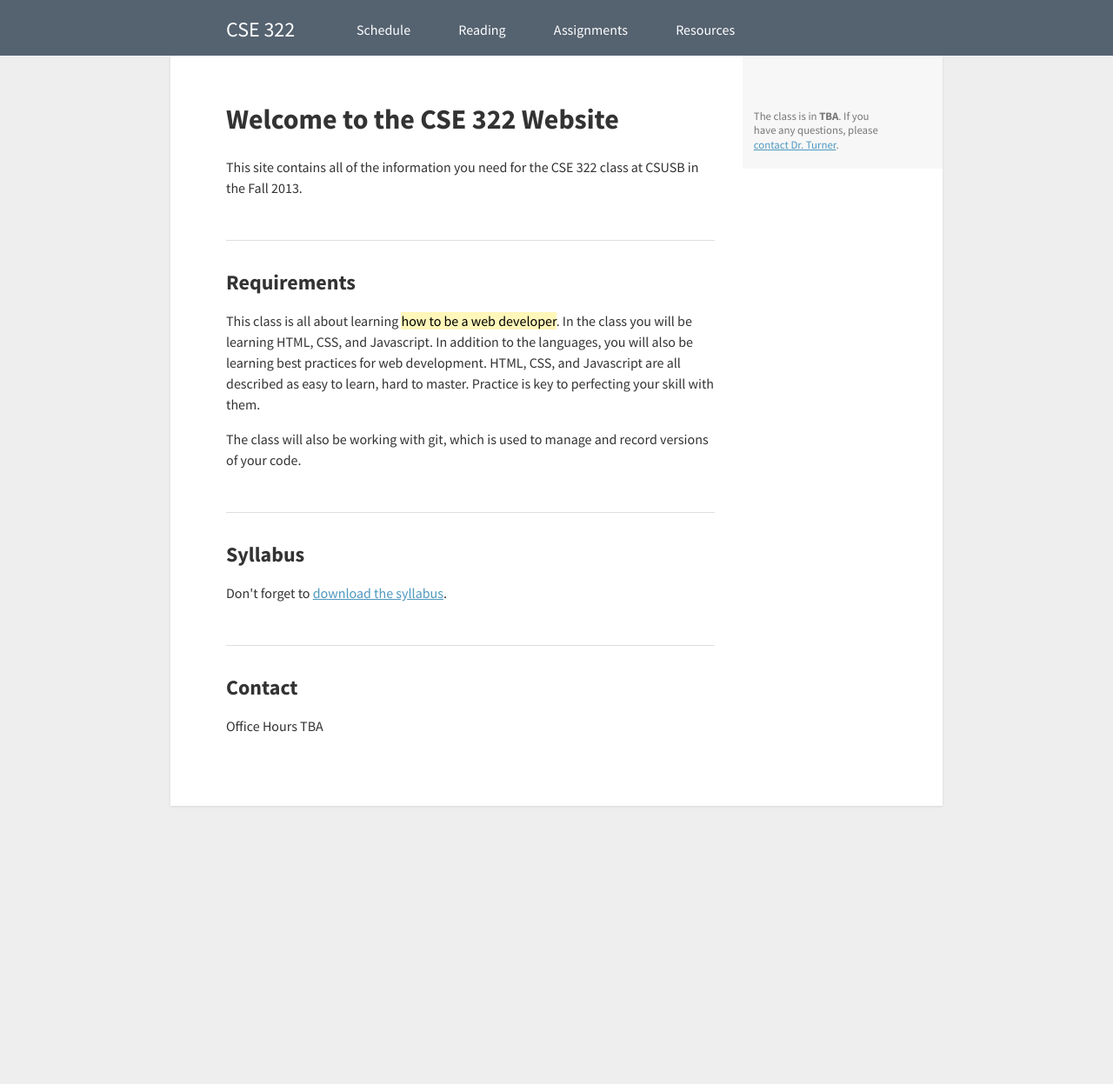
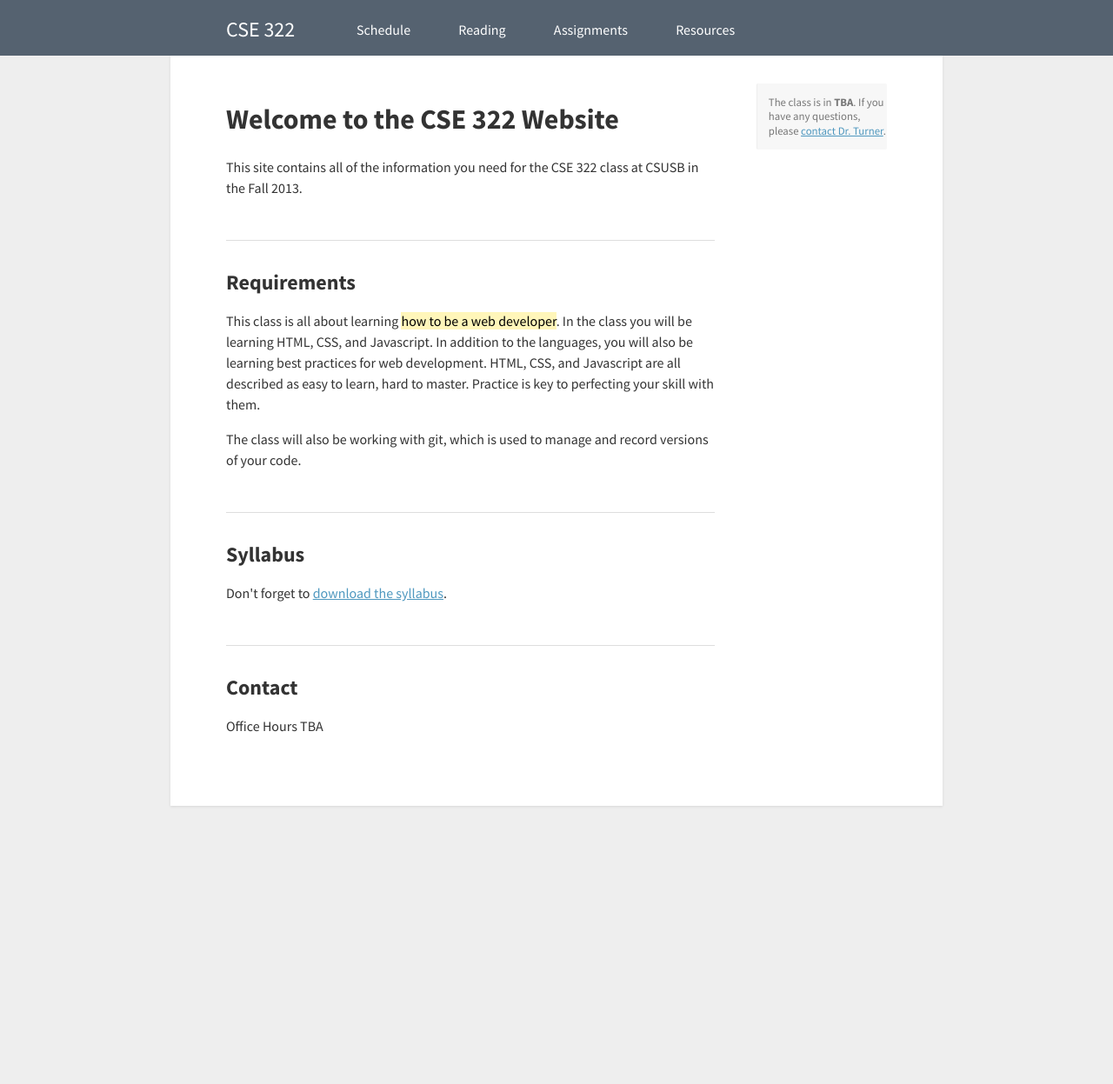
Before and after one commit to csusbdt/322-2013, a Jekyll site: the page built from index.html, in a window 1280 px wide. Shown: the whole page at 87% size. Built offline with Jekyll 4.4.1, drawn with Linux system fonts in a browser that asks for light colours; nearby versions of some CDN libraries.

Commit message:
Changing up some styles

```diff
--- a/styles/main.css
+++ b/styles/main.css
@@ -352,12 +352,11 @@ mark {
         }
 
         .page-sidebar {
-            width: 230px;
+            width: 150px;
             float: right;
             display: inline;
-            margin-top: -2rem;
-            margin-right: -4rem;
-            padding: 3rem 4rem .5em 1em;
+            padding: 0 0 0 1em;
+            border-left: 1px solid #eee;
         }
 }
 
```
Also changed, not shown: 1 other file.
